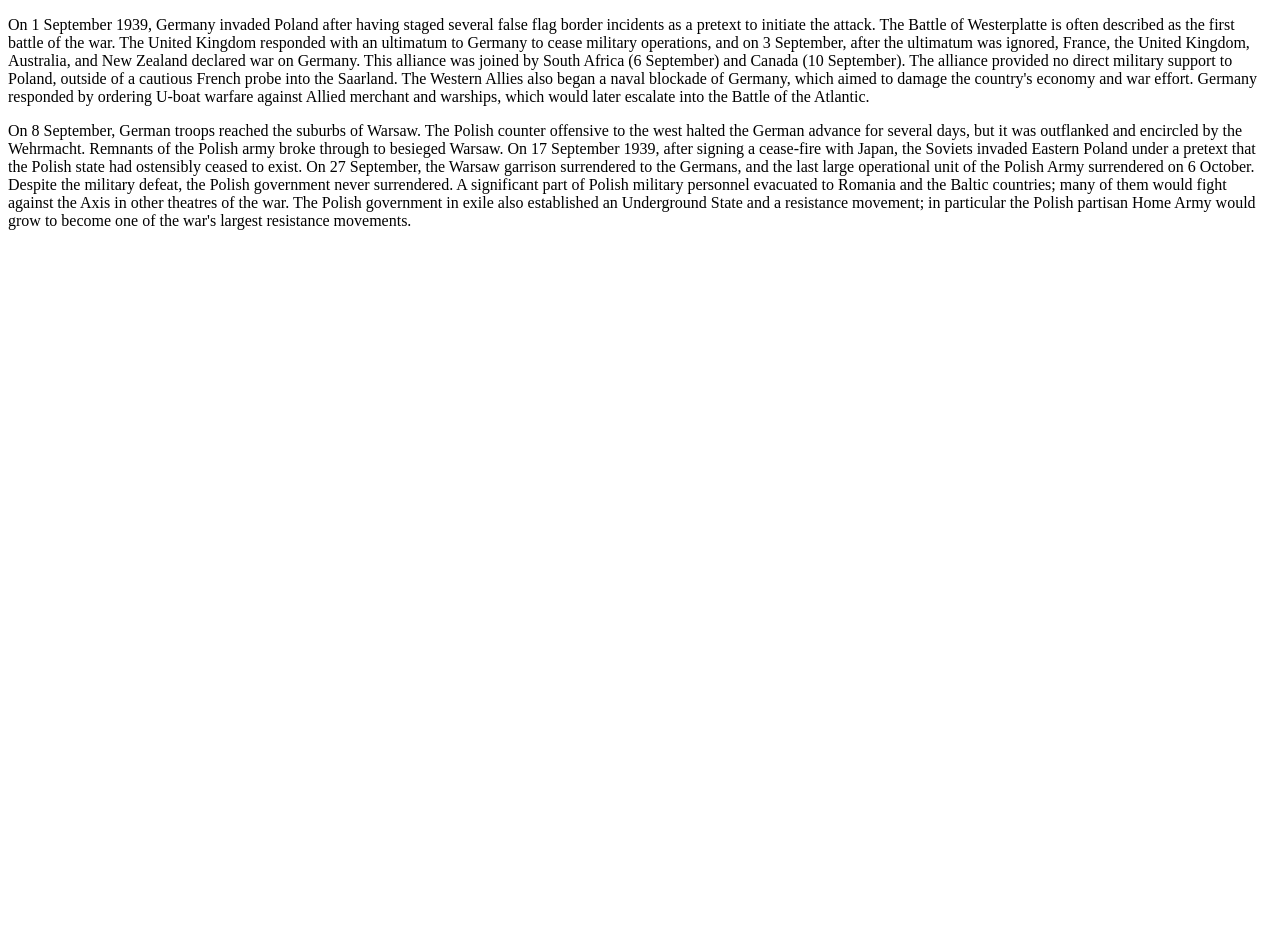
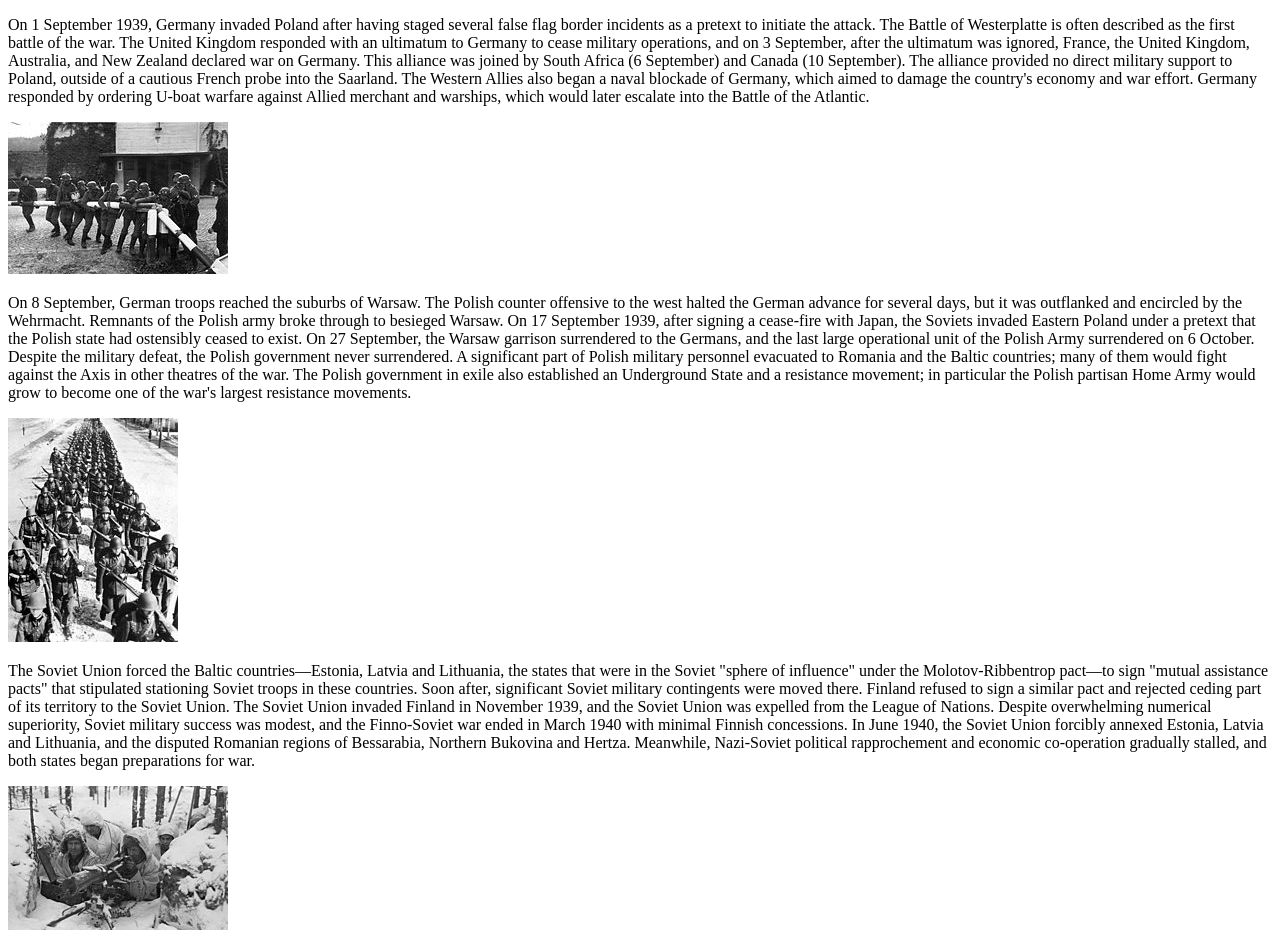
Before and after one commit to DannyDeVries2311/VersiebeheerWC, a plain HTML site: page Pagina1939.html in a window 1280 px wide. Before the commit the page ends 800 px from the top, so only its background shows below. Drawn offline with Linux system fonts and the light colour scheme.

Commit message:
Pagina 1939 Danny verdere progress 2 Foto's voor pagina 1939 (Polish infantry en Finnish maxim)

```diff
--- a/Pagina1939.html
+++ b/Pagina1939.html
@@ -15,6 +15,7 @@
 		The Western Allies also began a naval blockade of Germany, which aimed to damage the country's economy and war effort.
 		Germany responded by ordering U-boat warfare against Allied merchant and warships, which would later escalate into the Battle of the Atlantic.
 		</p>
+		<img src="Germans_at_Polish_Border_(1939-09-01).jpg" alt="GermansAtPolishBorder1939">
 
 		<p>
 		On 8 September, German troops reached the suburbs of Warsaw. The Polish counter offensive to the west halted the German advance for several days,
@@ -27,6 +28,17 @@
 		A significant part of Polish military personnel evacuated to Romania and the Baltic countries; many of them would fight against the Axis in other theatres of the war.
 		The Polish government in exile also established an Underground State and a resistance movement; in particular the Polish partisan Home Army would grow to become one of the war's largest resistance movements.
 		</p>
+		<img src="170px-Polish_infantry_marching_-2_1939.jpg" alt="PolishInfantryMarching1939">
+		<p>
+		The Soviet Union forced the Baltic countries—Estonia, Latvia and Lithuania,
+		the states that were in the Soviet "sphere of influence" under the Molotov-Ribbentrop pact—to sign "mutual assistance pacts" that stipulated stationing Soviet troops in these countries.
+		Soon after, significant Soviet military contingents were moved there. Finland refused to sign a similar pact and rejected ceding part of its territory to the Soviet Union.
+		The Soviet Union invaded Finland in November 1939, and the Soviet Union was expelled from the League of Nations.
+		Despite overwhelming numerical superiority, Soviet military success was modest, and the Finno-Soviet war ended in March 1940 with minimal Finnish concessions.
+		In June 1940, the Soviet Union forcibly annexed Estonia, Latvia and Lithuania, and the disputed Romanian regions of Bessarabia, Northern Bukovina and Hertza.
+		Meanwhile, Nazi-Soviet political rapprochement and economic co-operation gradually stalled, and both states began preparations for war.
+		</p>
+		<img src="220px-A_Finnish_Maxim_M-09-21_machine_gun_nest_during_the_Winter_War.jpg" alt="FinnishMachineGunNestWinterWar">
 	</body>
 
 	<footer></footer>
```
Also changed, not shown: 170px-Polish_infantry_marching_-2_1939.jpg (added), 220px-A_Finnish_Maxim_M-09-21_machine_gun_nest_during_the_Winter_War.jpg (added).
